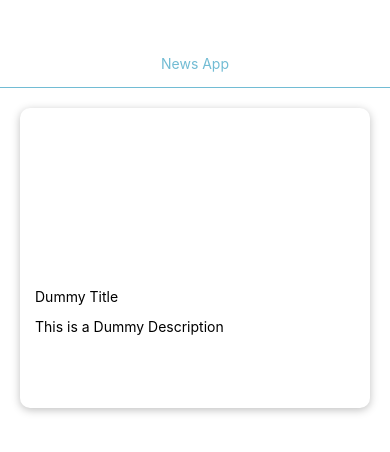
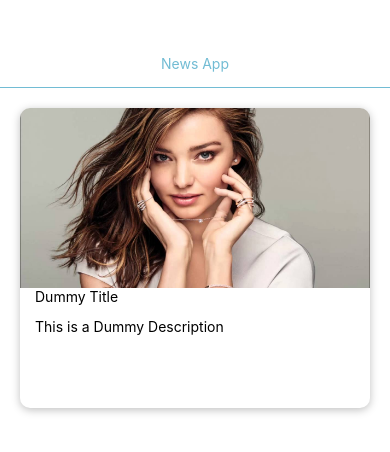
Before and after one commit to osmanforhad/ReactNativeNodejs, a React Native app in the folder newsApp/: screen / in a window 390 px wide. Shown: the top 452 px of the page. Built offline with nearby package versions, Linux system fonts and the light colour scheme.

Commit message:
working with image

```diff
--- a/newsApp/src/components/Card.js
+++ b/newsApp/src/components/Card.js
@@ -1,5 +1,5 @@
 import React from 'react';
-import {StyleSheet, Text, View, Platform} from 'react-native'
+import {StyleSheet, Text, View, Image} from 'react-native'
 
 {/*start functional component*/}
 const Card = () => {
@@ -7,7 +7,11 @@
         <View style={styles.card}>
 
     <View style={styles.imageWrapper}>
-
+    <Image
+     source={require('../../assets/demo-image.jpg')}
+    // source={{uri:'https://amirconstructionbd.com/public/eqfeature/225%20Ton%20All%20Terrain%20Crane.jpg'}}
+        style={styles.image}
+    />
     </View>
 
     <View style={styles.titleWrapper}>
@@ -42,6 +46,10 @@
         borderTopRightRadius:10,
         overflow: 'hidden',
     },
+    image:{
+        width:'100%',
+        height:'100%',
+    },
     titleWrapper:{
         height:'10%',
         paddingHorizontal:15
```
Also changed, not shown: newsApp/assets/demo-image.jpg (added).
